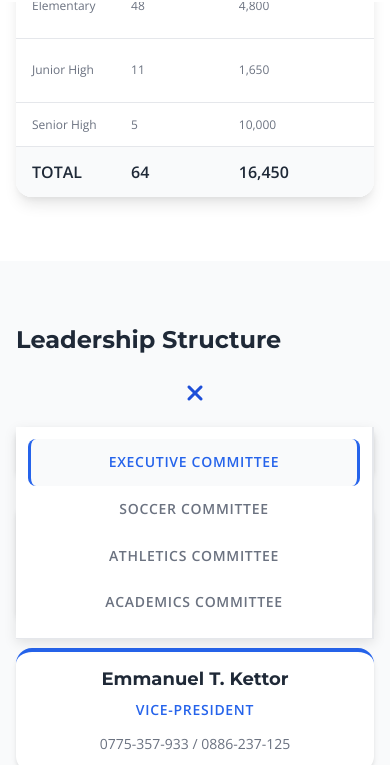
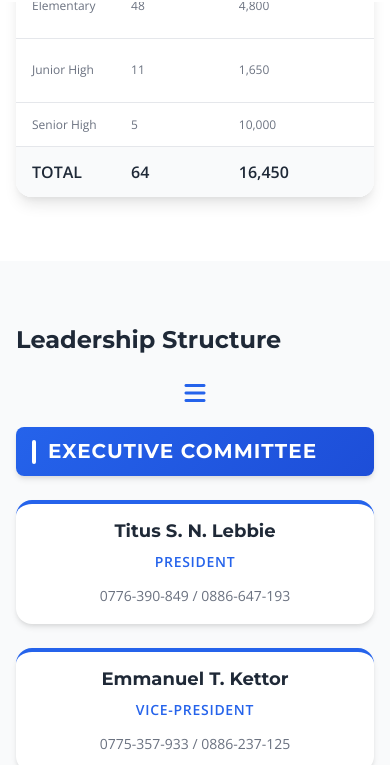
Before and after one commit to EpatusDataNinja/fodasu-website, a plain HTML site: page about.html in a window 390 px wide. Both pictures are taken after a click on the button 195 px from the left and 3541 px from the top of the page. Shown: the part 3148-3913 px from the top of the page. Drawn offline with nearby package versions, Linux system fonts and the light colour scheme.

Commit message:
Modified the tab hamburger on the about page to be clikable on the mobile phone

```diff
--- a/css/pages/_about.css
+++ b/css/pages/_about.css
@@ -251,7 +251,7 @@
   width: 44px;
   height: 44px;
   flex-shrink: 0;
-  z-index: 1000;
+  z-index: var(--z-popover);
   touch-action: manipulation;
   -webkit-user-select: none;
   user-select: none;
@@ -614,7 +614,7 @@
     margin: 0 auto var(--space-3) auto;
     text-align: center;
     padding: 0;
-    z-index: 1000;
+    z-index: var(--z-popover);
     touch-action: manipulation;
     -webkit-user-select: none;
     user-select: none;
--- a/js/components/tabs.js
+++ b/js/components/tabs.js
@@ -30,22 +30,30 @@ class Tabs {
             button.addEventListener('keydown', (e) => this.handleTabKeydown(e));
         });
 
-        // Mobile tab toggle with touch support
+        // Mobile tab toggle with broader pointer support
         const tabToggles = $$('.tab-toggle', this.container);
         tabToggles.forEach(toggle => {
-            // Click event
-            toggle.addEventListener('click', () => this.toggleTabMenu(toggle));
+            // Debug binding (helps when testing in device console)
+            try { console.debug('Binding tab toggle listener', toggle); } catch (err) {}
 
-            // Touch events for better mobile support
-            toggle.addEventListener('touchend', (e) => {
-                e.preventDefault();
+            // Click event (desktop and some mobile browsers)
+            toggle.addEventListener('click', (e) => {
+                e.stopPropagation();
                 this.toggleTabMenu(toggle);
             });
 
-            // Prevent default touch behavior
-            toggle.addEventListener('touchstart', (e) => {
+            // Pointer events (unified handling for mouse, touch, pen)
+            toggle.addEventListener('pointerup', (e) => {
                 e.preventDefault();
-            }, { passive: false });
+                e.stopPropagation();
+                this.toggleTabMenu(toggle);
+            });
+
+            // Touchend fallback for older browsers
+            toggle.addEventListener('touchend', (e) => {
+                e.stopPropagation();
+                this.toggleTabMenu(toggle);
+            }, { passive: true });
         });
 
         // Close mobile menu when clicking on a tab button
@@ -97,6 +105,7 @@ class Tabs {
     }
 
     toggleTabMenu(toggle) {
+        try { console.debug('toggleTabMenu called', toggle); } catch (err) {}
         const tabsContainer = toggle.nextElementSibling;
         if (!tabsContainer) return;
 
```
